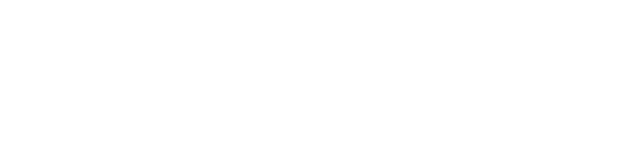
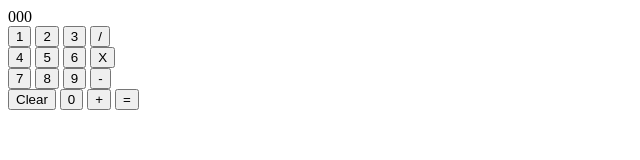
Before and after one commit to zakwatsonn/odin-calculator, a plain HTML site: page index.html in a window 1280 px wide. Shown: the whole page, without its empty margins (0-640 px from the left). Drawn offline with Linux system fonts and the light colour scheme.

Commit message:
added buttons (unwired)

```diff
--- a/index.html
+++ b/index.html
@@ -8,6 +8,37 @@
 </head>
 <body>
 
+    <div class="calculator">
+        <div class="display">000</div>
+        <div class="buttons">
+            <div>
+                <button>1</button>
+                <button>2</button>
+                <button>3</button>
+                <button>/</button>
+            </div>
+            <div>
+                <button>4</button>
+                <button>5</button>
+                <button>6</button>
+                <button>X</button>
+            </div>
+            <div>
+                <button>7</button>
+                <button>8</button>
+                <button>9</button>
+                <button>-</button>
+            </div>
+            <div>
+                <button>Clear</button>
+                <button>0</button>
+                <button>+</button>
+                <button>=</button>
+            </div>
+        </div>
+    </div>
+
+
     <script src="./index.js"></script>
 </body>
 </html>
--- a/index.js
+++ b/index.js
@@ -0,0 +1,23 @@
+//declaring the three parts of a calculation
+let firstNumber = 0
+let secondNumber = 0
+let operator = ''
+
+//creating the 4 different operations
+function addition(a, b) {
+    return a + b
+}
+function subtraction(a, b) {
+    return a - b
+}
+function multiplication(a, b) {
+    return a * b
+}
+function division(a, b) {
+    return a / b
+}
+
+//creating the function to use the operations
+function operate(first, second, operation) {
+
+}
```
